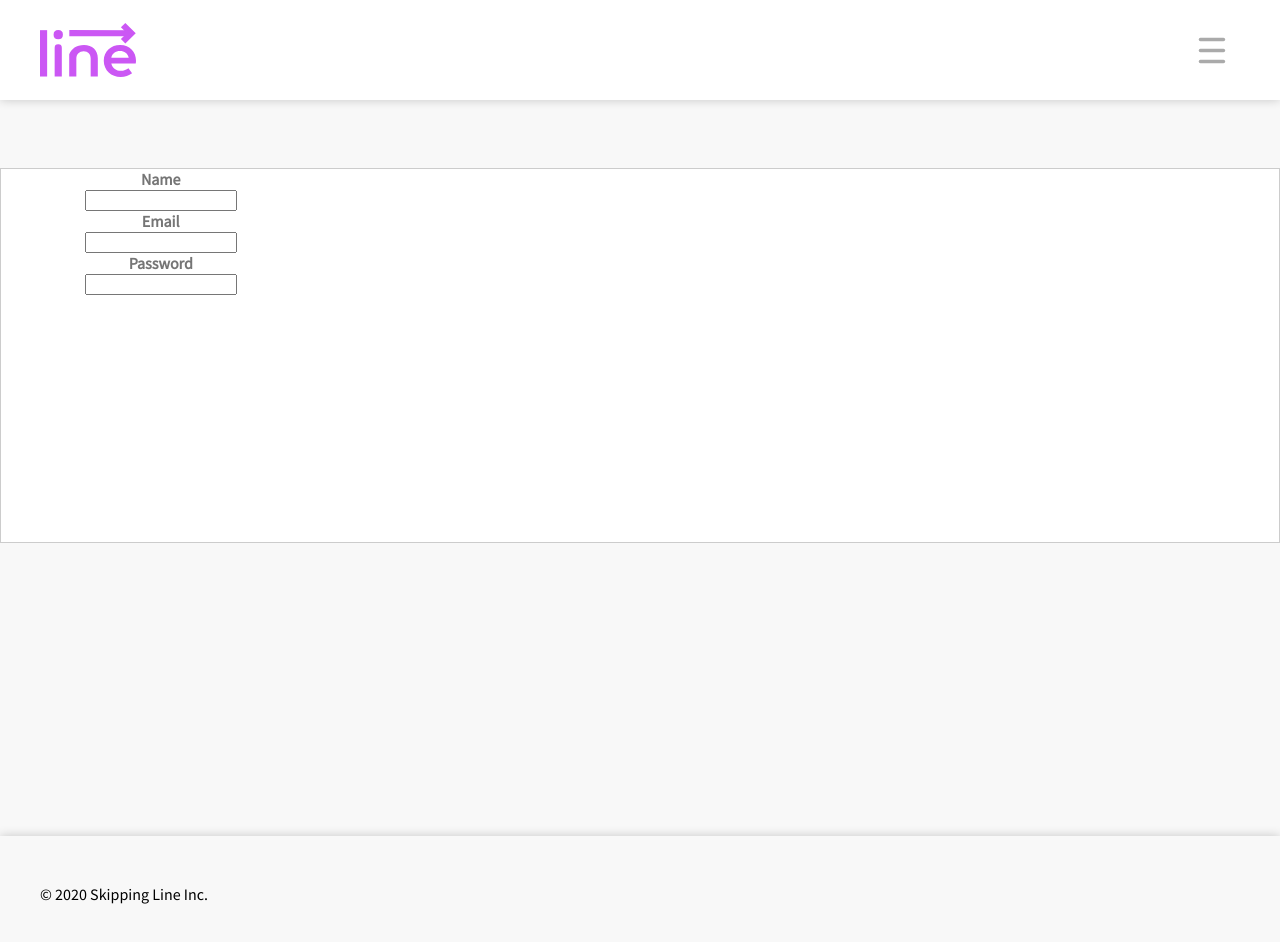
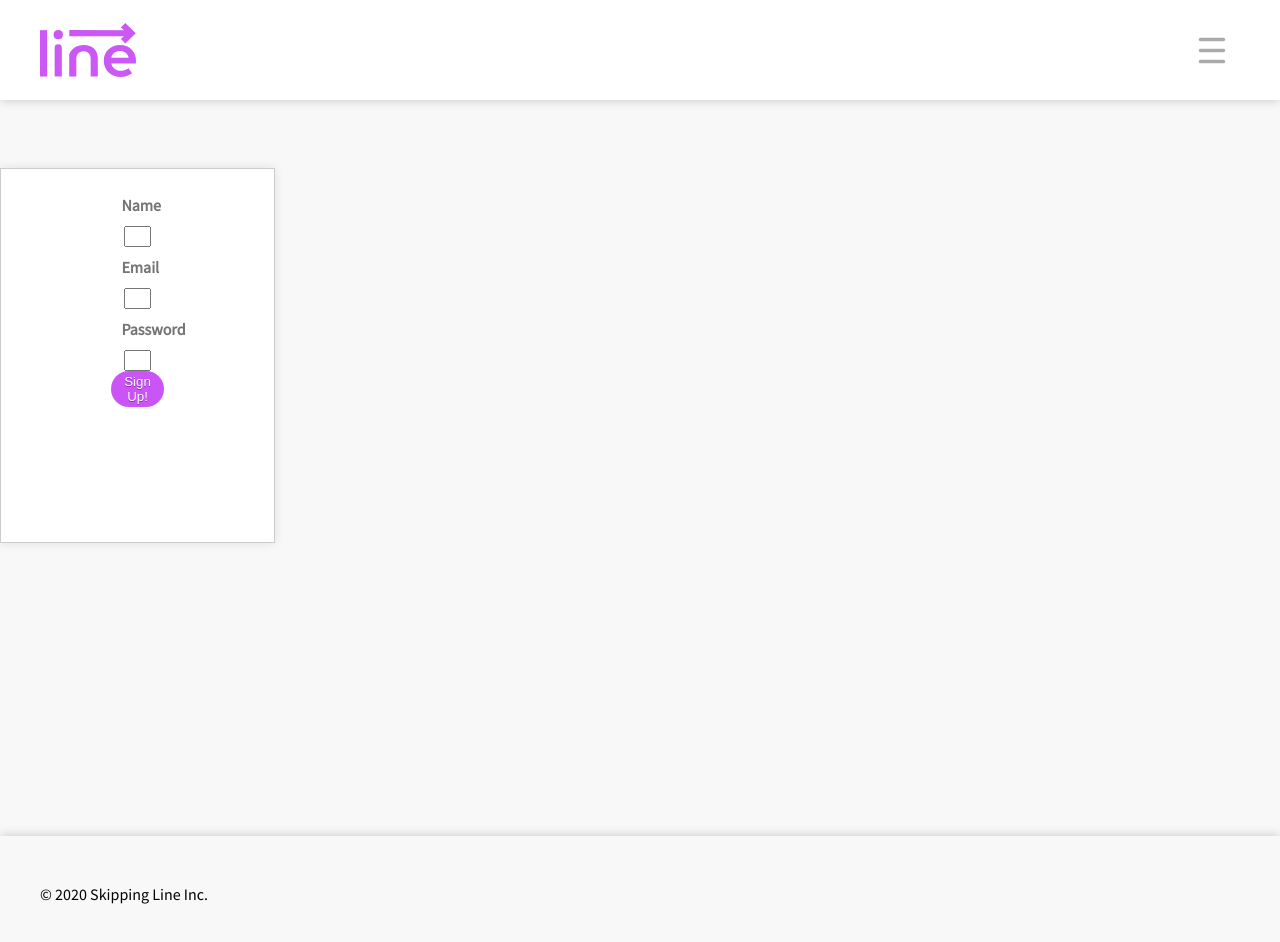
Before and after one commit to skippingline/skippingline.github.io, a React (Create React App) app: page /signupin in a window 1280 px wide. Shown: the top 942 px of the page. Built offline with nearby package versions, Linux system fonts and the light colour scheme.

Commit message:
signupinpage button and tweaks

```diff
--- a/src/main.scss
+++ b/src/main.scss
@@ -163,26 +163,44 @@ footer {
 }
 
 .signupbox{
-    border: 1.25px solid #cccccc;
+    border: 1px solid #cccccc;
     background: white;
     margin-top: 1.25em;
+    position: absolute;
+    width: 275px;
     height: 375px;
     text-align: center;
+    box-shadow: 0 0 10px rgba(0,0,0,.1);
 }
 
 .namesignuptext{
     color: #757575;
     font-weight: bold;
+    margin-top: 1em;
+    padding: 10px;
 }
 
 .emailsignuptext{
     color: #757575;
     font-weight: bold;
+    padding: 10px;
 }
 
 .passwordsignuptext{
     color: #757575;
     font-weight: bold;
+    padding: 10px;
+}
+
+.signupbutton{
+    border:0.16em solid rgba(255,255,255,0);
+    border-radius:2em;
+    box-sizing: border-box;
+    text-decoration: none;
+    color:#FFFFFF;
+    text-shadow: 0 0.04em 0.04em rgba(0,0,0,.35);
+    text-align:center;
+    background-color: #cb54f7;
 }
 
 .categorypageboxes{
--- a/src/pages/SignUp.js
+++ b/src/pages/SignUp.js
@@ -3,7 +3,7 @@ import React from "react";
 const SignUp = () => {
 
     return (
-        <div className="row betweeen xs signupbox">
+        <div className="row center-xs signupbox">
             <div className="col-xs-6
                             col-sm-4
                             col-md-3">
@@ -14,6 +14,7 @@ const SignUp = () => {
                 <input type="text" className="col-xs-10 col-md-6 signupemail"/>
                 <div className="passwordsignuptext">Password</div>
                 <input type="text" className="col-xs-10 col-md-6 signuppassword"/>
+                <button class="signupbutton" type="button">Sign Up!</button>
                 </div>
              </div>
         </div>
```
